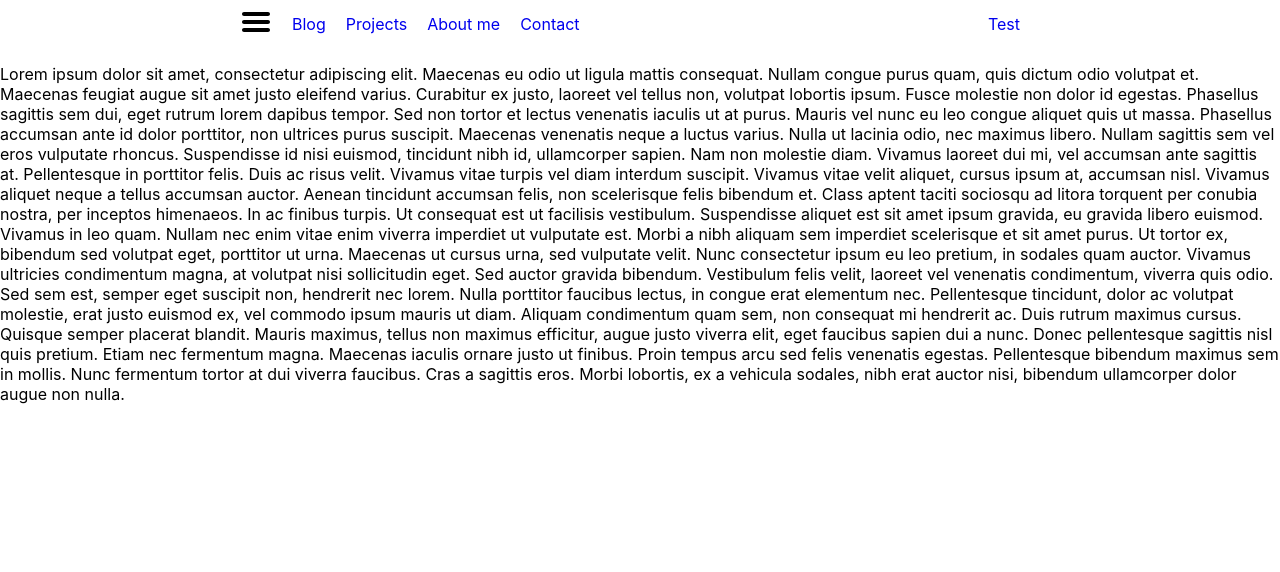
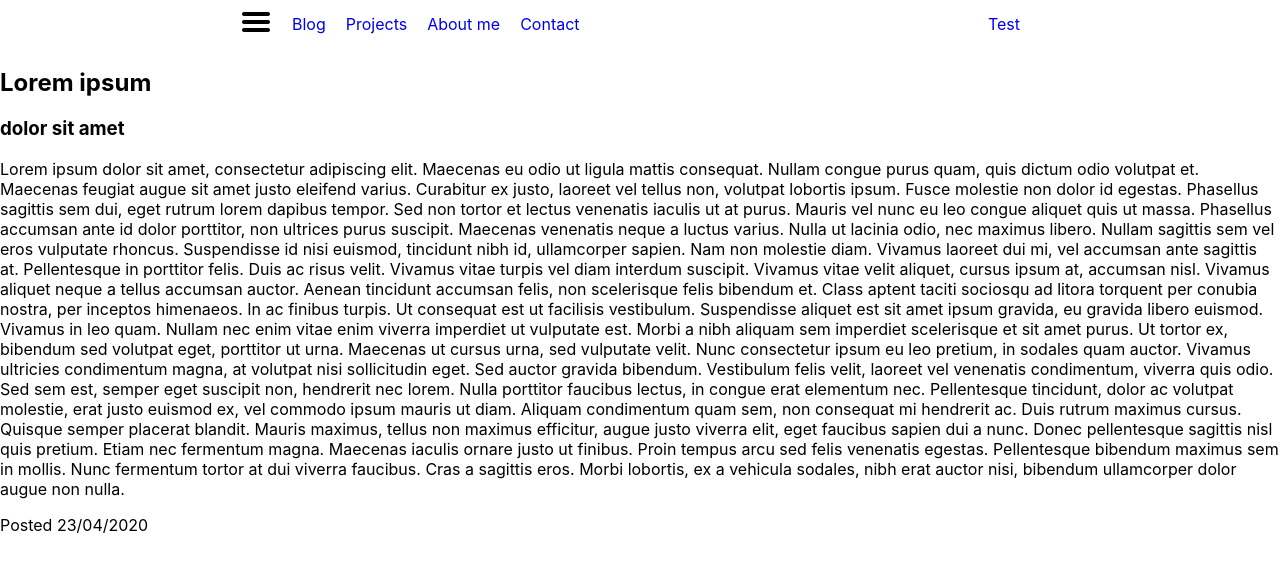
Before and after one commit to sgq995/sgq995.github.io, a React (Create React App) app: page / in a window 1280 px wide. Shown: the top 572 px of the page. Built offline with nearby package versions, Linux system fonts and the light colour scheme.

Commit message:
feat: Basic web structure was added to App.js

```diff
--- a/src/App.js
+++ b/src/App.js
@@ -9,8 +9,14 @@ function App() {
     <React.Fragment>
       <Nav />
       <main>
-        <p>
-        Lorem ipsum dolor sit amet, consectetur adipiscing elit. Maecenas eu odio ut ligula mattis consequat. Nullam congue purus quam, quis dictum odio volutpat et. Maecenas feugiat augue sit amet justo eleifend varius. Curabitur ex justo, laoreet vel tellus non, volutpat lobortis ipsum. Fusce molestie non dolor id egestas. Phasellus sagittis sem dui, eget rutrum lorem dapibus tempor. Sed non tortor et lectus venenatis iaculis ut at purus.
+        <article>
+          <header>
+            <h1>Lorem ipsum</h1>
+            <h3>dolor sit amet</h3>
+          </header>
+          <section>
+            <p>
+            Lorem ipsum dolor sit amet, consectetur adipiscing elit. Maecenas eu odio ut ligula mattis consequat. Nullam congue purus quam, quis dictum odio volutpat et. Maecenas feugiat augue sit amet justo eleifend varius. Curabitur ex justo, laoreet vel tellus non, volutpat lobortis ipsum. Fusce molestie non dolor id egestas. Phasellus sagittis sem dui, eget rutrum lorem dapibus tempor. Sed non tortor et lectus venenatis iaculis ut at purus.
 
 Mauris vel nunc eu leo congue aliquet quis ut massa. Phasellus accumsan ante id dolor porttitor, non ultrices purus suscipit. Maecenas venenatis neque a luctus varius. Nulla ut lacinia odio, nec maximus libero. Nullam sagittis sem vel eros vulputate rhoncus. Suspendisse id nisi euismod, tincidunt nibh id, ullamcorper sapien. Nam non molestie diam. Vivamus laoreet dui mi, vel accumsan ante sagittis at.
 
@@ -19,8 +25,17 @@ Pellentesque in porttitor felis. Duis ac risus velit. Vivamus vitae turpis vel d
 Nunc consectetur ipsum eu leo pretium, in sodales quam auctor. Vivamus ultricies condimentum magna, at volutpat nisi sollicitudin eget. Sed auctor gravida bibendum. Vestibulum felis velit, laoreet vel venenatis condimentum, viverra quis odio. Sed sem est, semper eget suscipit non, hendrerit nec lorem. Nulla porttitor faucibus lectus, in congue erat elementum nec. Pellentesque tincidunt, dolor ac volutpat molestie, erat justo euismod ex, vel commodo ipsum mauris ut diam. Aliquam condimentum quam sem, non consequat mi hendrerit ac. Duis rutrum maximus cursus. Quisque semper placerat blandit. Mauris maximus, tellus non maximus efficitur, augue justo viverra elit, eget faucibus sapien dui a nunc.
 
 Donec pellentesque sagittis nisl quis pretium. Etiam nec fermentum magna. Maecenas iaculis ornare justo ut finibus. Proin tempus arcu sed felis venenatis egestas. Pellentesque bibendum maximus sem in mollis. Nunc fermentum tortor at dui viverra faucibus. Cras a sagittis eros. Morbi lobortis, ex a vehicula sodales, nibh erat auctor nisi, bibendum ullamcorper dolor augue non nulla.
-        </p>
+            </p>
+          </section>
+          <footer>
+            <p>Posted 23/04/2020</p>
+          </footer>
+        </article>
       </main>
+
+      <footer>
+
+      </footer>
     </React.Fragment>
   );
 }
```
